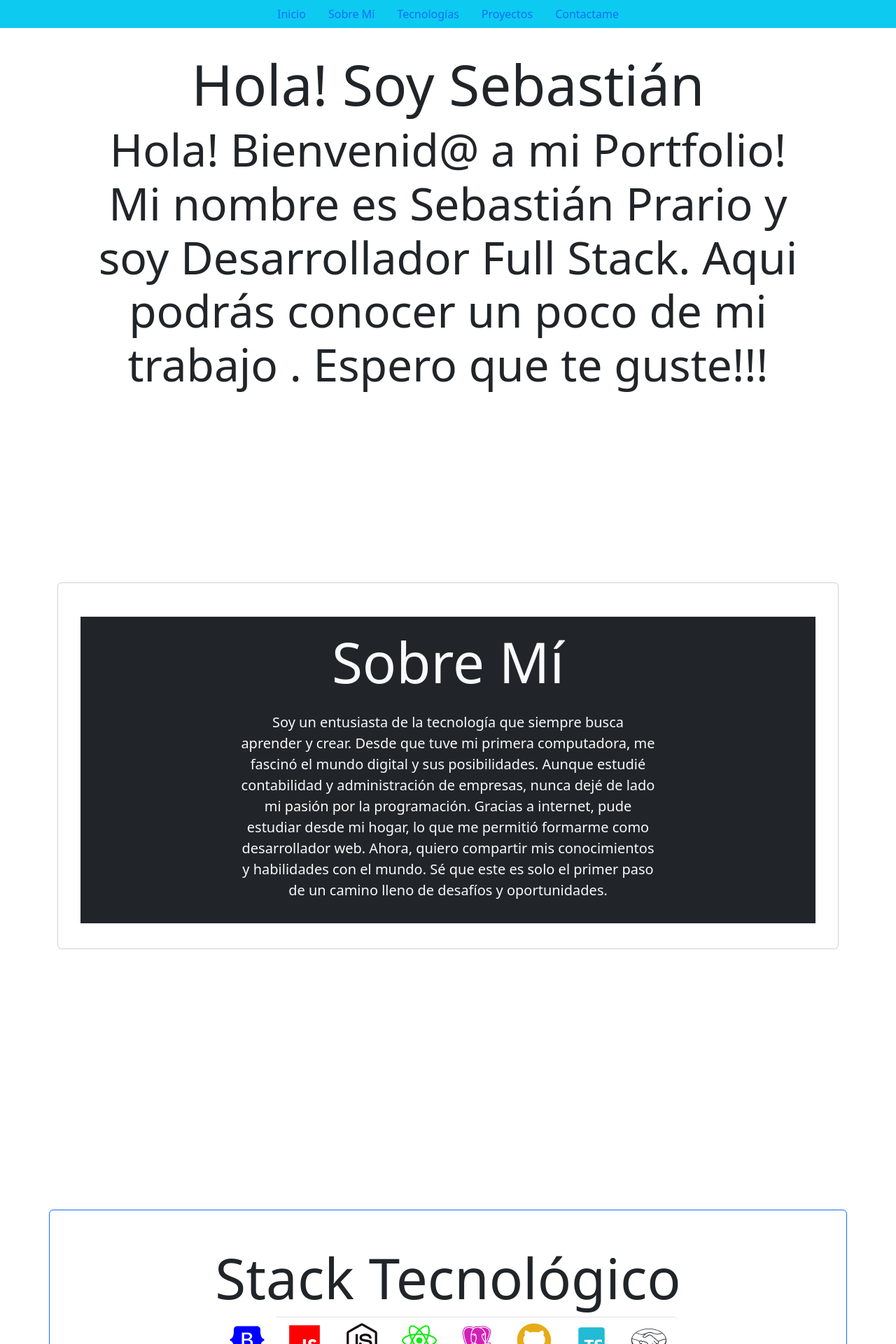
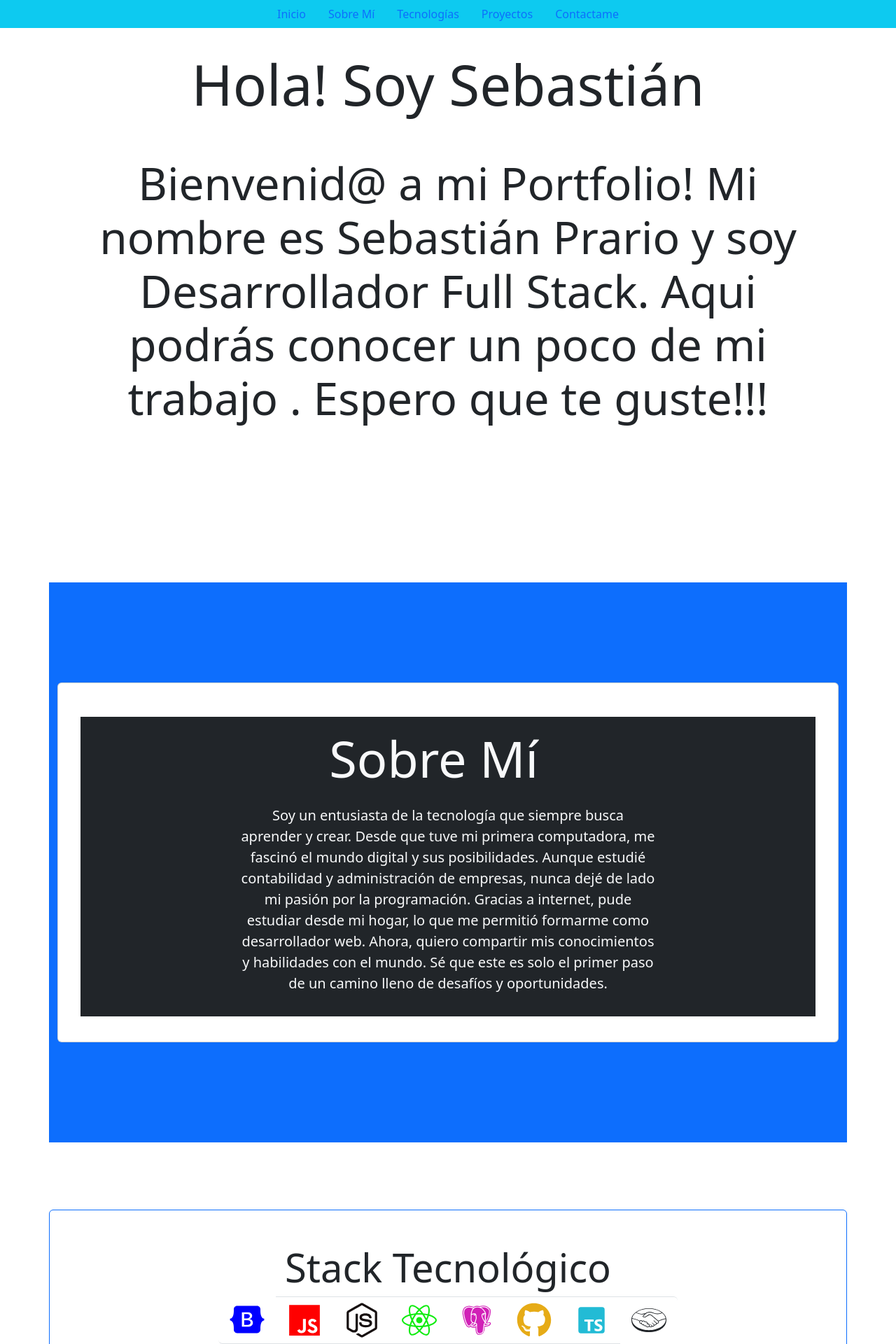
Before and after one commit to SebastianPrario/porfolio, a React (Vite) app in the folder porfolio/: page / in a window 1280 px wide. Shown: the top 1920 px of the page at 70% size. Built offline with nearby package versions, Linux system fonts and the light colour scheme.

Commit message:
se agrego cuadro a proyectos

```diff
--- a/porfolio/src/App.css
+++ b/porfolio/src/App.css
@@ -2,11 +2,12 @@
   text-align: center;
 }
 
-.logo {
-  height: 6em;
-  padding: 1.5em;
-  will-change: filter;
-  transition: filter 300ms;
+
+.fondo {
+  background-image:url(./img//marco.jpg);
+
+
+
 }
 .logo:hover {
   filter: drop-shadow(0 0 2em #646cffaa);
@@ -37,3 +38,7 @@
 .read-the-docs {
   color: #888;
 }
+
+.fondo {
+  background-color: aqua;
+}
--- a/porfolio/src/App.jsx
+++ b/porfolio/src/App.jsx
@@ -5,7 +5,7 @@ import 'bootstrap/dist/css/bootstrap.min.css';
 function App() {
 
   return (
-    <div className='conteiner'>
+    <div >
       <Home/>
     </div>
   )
--- a/porfolio/src/Components/Home.jsx
+++ b/porfolio/src/Components/Home.jsx
@@ -1,4 +1,5 @@
 import { animateScoll as scroll} from "react-scroll";
+import './Home.css'
 import { greetingText, greetingTitle, aboutOne, projects } from '../constants';
 import Projects from './Projects'
 import Nav from 'react-bootstrap/Nav';
@@ -10,8 +11,7 @@ import {BiLogoPostgresql, BiLogoTypescript} from "react-icons/bi";
 import {BsLinkedin} from "react-icons/bs";
 import {SiMercadopago} from "react-icons/si";
 import {MdOutlineAlternateEmail} from "react-icons/md";
-import { ListGroup , Container} from 'react-bootstrap';
-
+import { ListGroup , Container, Row, Col, Image} from 'react-bootstrap';
 
 function Home() {
 
@@ -53,7 +53,7 @@ function Home() {
                   <Card.Body>
                      <Card.Title className='d-none d-md-block display-1'>{greetingTitle}</Card.Title>
                      <Card.Title className='d-block my-3 d-md-none display-6'>{greetingTitle}</Card.Title>
-                     <Card.Text className='mb-3 d-none d-md-block
+                     <Card.Text className='mb-3 d-none d-md-block pt-5
                     display-3'>
                         {greetingText}
                      </Card.Text>
@@ -65,12 +65,14 @@ function Home() {
                </Card>
             </div>
          </div>
-      <div className='vh-100 row  my-2  justify-content-center' id="sobremi">
+
+      <div className='vh-100 row bg-primary mt-2 align-items-center justify-content-center' id="sobremi">
          <div className='col-12'>
       <Card >
-         <Card.Body className='bg-dark col-12 justify-content-center mt-3 mb-1'>
-            <Card.Title className='display-1 text-light col-4 mx-auto mb-4'>Sobre Mí</Card.Title>
-            <Card.Text className='d-none d-md-flex display-7 col-7 fs-5 text-light mx-auto'>
+         <Card.Body className='bg-dark col-12  mt-3 mb-1'>
+            <Card.Title className='d-none d-md-flex display-2 text-light col-4 mx-auto mb-4'>Sobre Mí</Card.Title>
+            <Card.Title className='d-block d-md-none display-5 text-light col-4 mx-auto mb-1'>Sobre Mí</Card.Title>
+            <Card.Text className='d-none d-md-flex display-7  col-7 fs-5 text-light mx-auto'>
                {aboutOne}
             </Card.Text>
             <Card.Text className='d-flex d-md-none fs-8 text-light mx-auto my-auto'>
@@ -81,10 +83,10 @@ function Home() {
       </div>
       </div>
 
-      <div className='hw-100 row my-5 justify-content-center' id="tech">
-      <Card className='border-primary mt-5 vh-100'>
-         <Card.Body >
-            <Card.Title className=' display-1 '>Stack Tecnológico </Card.Title>
+      <div className='row my-5 justify-content-center' id="tech">
+      <Card className='border-primary mt-5 '>
+         <Card.Body className="vh-100 d-none d-md-block">
+            <Card.Title className=' display-4 '>Stack Tecnológico </Card.Title>
             <ListGroup horizontal  className="list-group-flush justify-content-center">
                <ListGroup.Item><FaBootstrap size={50} color='blue'/></ListGroup.Item>
                <ListGroup.Item><FaJs  size={50} color='red'/></ListGroup.Item>
@@ -95,11 +97,40 @@ function Home() {
                <ListGroup.Item><BiLogoTypescript size={50}color='#22bbd5'/></ListGroup.Item>
                <ListGroup.Item><SiMercadopago size={50}/></ListGroup.Item>
             </ListGroup>
+         </Card.Body>
+         <Card.Body className="d-flex d-md-none justify-content-center">
+            <Row>
+               <Col className="col-12">
+            <div className=' display-5 '>Stack Tecnológico </div>
+            </Col>
+            </Row>
+            <div className="row">
+            <div className="col-6">
+               <ListGroup  className="list-group-flush justify-content-center">
 
+               <ListGroup.Item><BiLogoPostgresql size={50}color='#d120b7'/></ListGroup.Item>
+               <ListGroup.Item><FaGithub size={50}color='#e6ab17'/></ListGroup.Item>
+               <ListGroup.Item><BiLogoTypescript size={50}color='#22bbd5'/></ListGroup.Item>
+               <ListGroup.Item><SiMercadopago size={50}/></ListGroup.Item>
+            </ListGroup>
+            </div>
+            <div className="col-6">
+               <ListGroup  className="list-group-flush justify-content-center">
+               <ListGroup.Item><FaBootstrap size={50} color='blue'/></ListGroup.Item>
+               <ListGroup.Item><FaJs  size={50} color='red'/></ListGroup.Item>
+               <ListGroup.Item><FaNodeJs size={50} color='#171010'/></ListGroup.Item>
+
+            </ListGroup>
+            </div>
+            </div>
          </Card.Body>
       </Card>
       </div>
-      <Carousel id="misproyectos" className="vh-100">
+    <div className="vh-100" id="misproyectos">
+    <div className="pt-3">
+    <h1 className="my-4">Mis Proyectos</h1>
+      <div className="fondo">
+      <Carousel  className=" mx-5" >
          {projects.map(p => (
          <Carousel.Item key={p.name}>
          <Projects
@@ -112,10 +143,14 @@ function Home() {
          </Carousel.Item>
          ))}
       </Carousel>
-      <div className="my-5">
+      </div>
+      </div>
+   </div>
+
+      <div>
            <hr></hr>
       </div>
-      <div className="row mt-3 mb-10" id='contact'>
+      <div className="vh-100 pt-5 row mt-3 mb-10" id='contact'>
          <h1>Contactarme</h1>
          <Card className='border-primary my-auto'>
          <Card.Body >
--- /dev/null
+++ b/porfolio/src/Components/home.css
@@ -0,0 +1,3 @@
+.fondo {
+background-color: brown;
+}
--- a/porfolio/src/constants/index.js
+++ b/porfolio/src/constants/index.js
@@ -3,7 +3,7 @@ import food from './../img/fodd.png'
 import rick from './../img/rick.png'
 
 export const greetingTitle = 'Hola! Soy Sebastián';
-export const greetingText = 'Hola! Bienvenid@ a mi Portfolio! Mi nombre es Sebastián Prario y soy Desarrollador Full Stack. Aqui podrás conocer un poco de mi trabajo . Espero que te guste!!!'
+export const greetingText = 'Bienvenid@ a mi Portfolio! Mi nombre es Sebastián Prario y soy Desarrollador Full Stack. Aqui podrás conocer un poco de mi trabajo . Espero que te guste!!!'
 
 export const aboutTitle = 'Sobre Mí';
 
```
Also changed, not shown: porfolio/src/index.css (line endings or trailing spaces), 1 other file (tests, documents, lock files or other folders).
